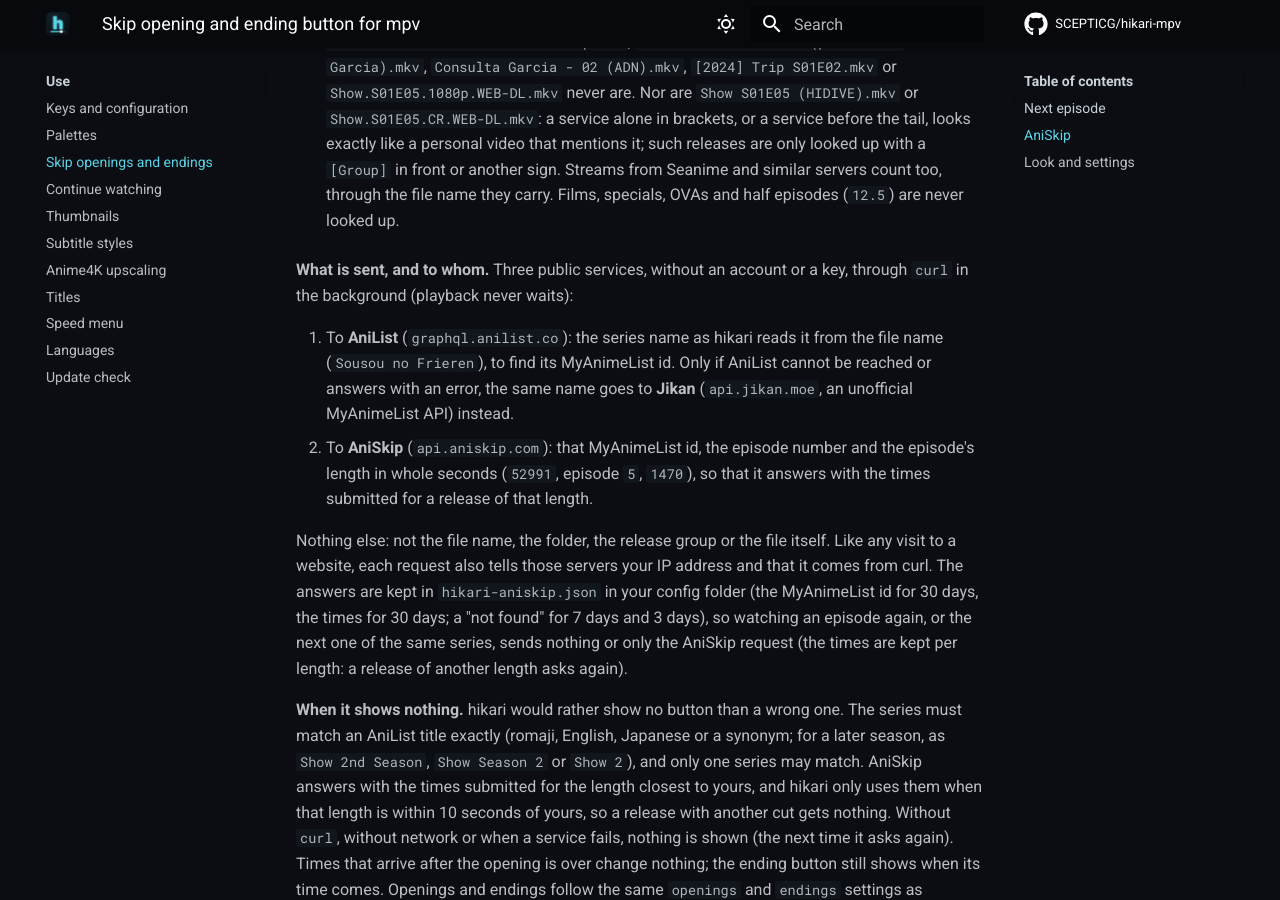
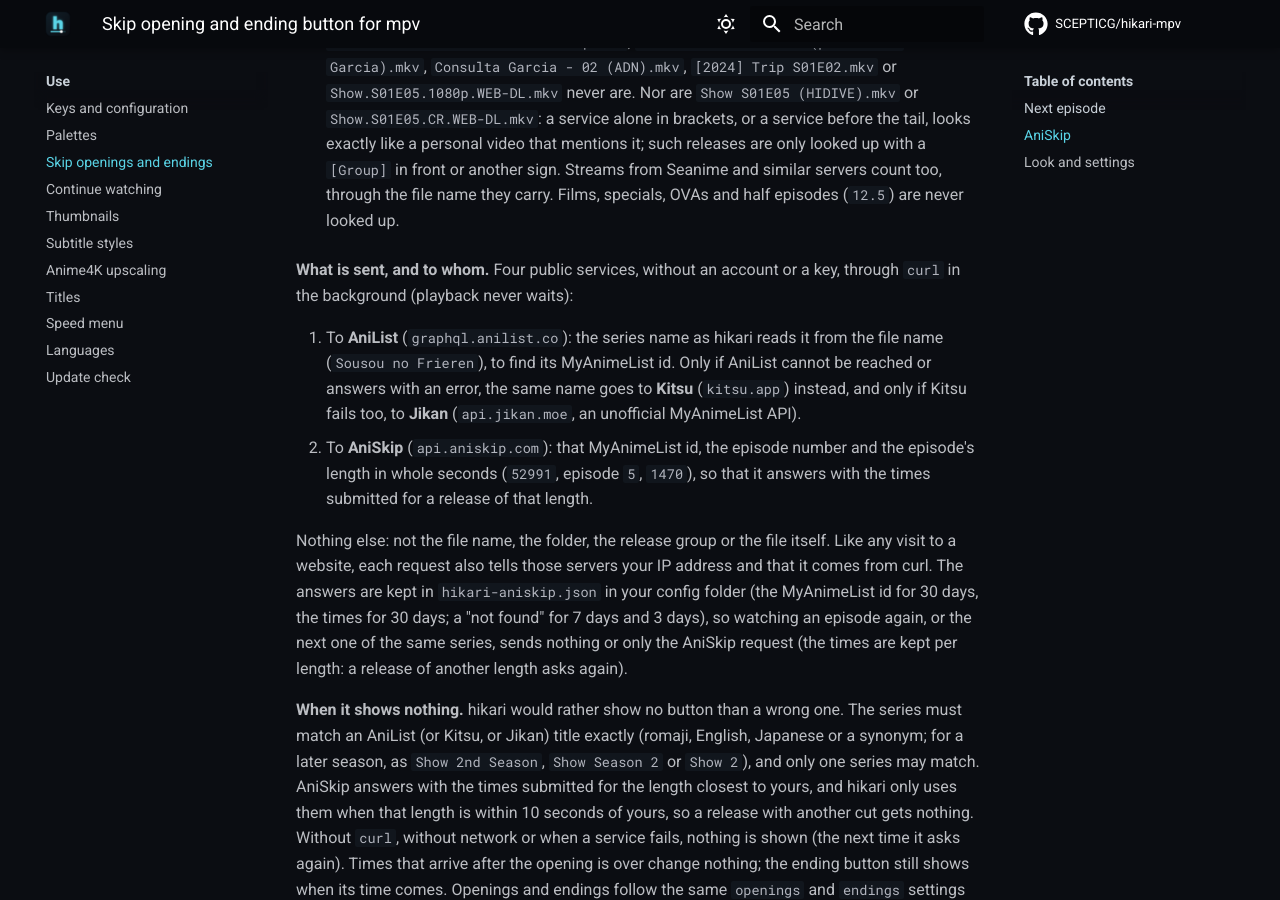
Before and after one commit to SCEPTICG/hikari-mpv, an MkDocs documentation site: the page built from docs/features/skip.md, in a window 1280 px wide and 900 px high, scrolled down 2495 px. Built offline with MkDocs 1.6.1 and Material for MkDocs 9.7.7, drawn with Linux system fonts in a browser that asks for light colours; comment, search, counter and statistics services are not loaded.

Commit message:
Docs: Kitsu is asked when AniList fails, before Jikan

```diff
--- a/docs/features/skip.md
+++ b/docs/features/skip.md
@@ -40,14 +40,14 @@ Many fansub releases have no chapters, or none named after the opening or the en
 
     So `[SubsPlease] Sousou no Frieren - 05 (1080p) [ABCD1234].mkv`, `[Erai-raws] Show - 12 [1080p][Multiple Subtitle].mkv`, `[Erai-raws] jukishi - 15 [1080p CR WEB-DL AVC AAC][MultiSub][799A2A46].mkv`, `Show - 05 (1080p) [ABCD1234].mkv`, `Show S01E05 (HIDIVE) [1080p].mkv`, `Show.S01E05.1080p.CR.WEB-DL.mkv`, `Show.S01E05.1080p.UNCENSORED.ADN.WEB-DL.mkv` and `Frieren.S01E05.Le.Voyage.1080p.ADN.WEB-DL.mkv` are looked up, while `The Office - 05.mkv`, `Holiday - 01.mp4`, `Boda Ana - 01 (1080p).mp4`, `Familia Lopez - 03 [ABCD1234].mkv`, `Paciente Garcia - 02 - Prueba ADN.mkv`, `Boda Ana - 02 - Costa Rica CR.mp4`, `Analisis.paciente.Garcia.S01E02.Prueba.ADN.mkv`, `Analisis ADN paciente Garcia - 02.mkv`, `Boda Ana - 02 - Costa Rica CR 720p.mp4`, `Paciente.Garcia.S01E02.ADN.1080p.mkv`, `Paciente Garcia - 02 (prueba ADN Garcia).mkv`, `Consulta Garcia - 02 (ADN).mkv`, `[2024] Trip S01E02.mkv` or `Show.S01E05.1080p.WEB-DL.mkv` never are. Nor are `Show S01E05 (HIDIVE).mkv` or `Show.S01E05.CR.WEB-DL.mkv`: a service alone in brackets, or a service before the tail, looks exactly like a personal video that mentions it; such releases are only looked up with a `[Group]` in front or another sign. Streams from Seanime and similar servers count too, through the file name they carry. Films, specials, OVAs and half episodes (`12.5`) are never looked up.
 
-**What is sent, and to whom.** Three public services, without an account or a key, through `curl` in the background (playback never waits):
+**What is sent, and to whom.** Four public services, without an account or a key, through `curl` in the background (playback never waits):
 
-1. To **AniList** (`graphql.anilist.co`): the series name as hikari reads it from the file name (`Sousou no Frieren`), to find its MyAnimeList id. Only if AniList cannot be reached or answers with an error, the same name goes to **Jikan** (`api.jikan.moe`, an unofficial MyAnimeList API) instead.
+1. To **AniList** (`graphql.anilist.co`): the series name as hikari reads it from the file name (`Sousou no Frieren`), to find its MyAnimeList id. Only if AniList cannot be reached or answers with an error, the same name goes to **Kitsu** (`kitsu.app`) instead, and only if Kitsu fails too, to **Jikan** (`api.jikan.moe`, an unofficial MyAnimeList API).
 2. To **AniSkip** (`api.aniskip.com`): that MyAnimeList id, the episode number and the episode's length in whole seconds (`52991`, episode `5`, `1470`), so that it answers with the times submitted for a release of that length.
 
 Nothing else: not the file name, the folder, the release group or the file itself. Like any visit to a website, each request also tells those servers your IP address and that it comes from curl. The answers are kept in `hikari-aniskip.json` in your config folder (the MyAnimeList id for 30 days, the times for 30 days; a "not found" for 7 days and 3 days), so watching an episode again, or the next one of the same series, sends nothing or only the AniSkip request (the times are kept per length: a release of another length asks again).
 
-**When it shows nothing.** hikari would rather show no button than a wrong one. The series must match an AniList title exactly (romaji, English, Japanese or a synonym; for a later season, as `Show 2nd Season`, `Show Season 2` or `Show 2`), and only one series may match. AniSkip answers with the times submitted for the length closest to yours, and hikari only uses them when that length is within 10 seconds of yours, so a release with another cut gets nothing. Without `curl`, without network or when a service fails, nothing is shown (the next time it asks again). Times that arrive after the opening is over change nothing; the ending button still shows when its time comes. Openings and endings follow the same `openings` and `endings` settings as chapters.
+**When it shows nothing.** hikari would rather show no button than a wrong one. The series must match an AniList (or Kitsu, or Jikan) title exactly (romaji, English, Japanese or a synonym; for a later season, as `Show 2nd Season`, `Show Season 2` or `Show 2`), and only one series may match. AniSkip answers with the times submitted for the length closest to yours, and hikari only uses them when that length is within 10 seconds of yours, so a release with another cut gets nothing. Without `curl`, without network or when a service fails, nothing is shown (the next time it asks again). Times that arrive after the opening is over change nothing; the ending button still shows when its time comes. Openings and endings follow the same `openings` and `endings` settings as chapters.
 
 To turn it off, set `aniskip=no` in `script-opts/hikari-skip.conf`; updating hikari replaces that file, so to keep it off for good add this line to your own `mpv.conf` instead (outside the hikari block):
 
```
Also changed, not shown: docs/faq.md (+1 -1 lines), 2 other files.
